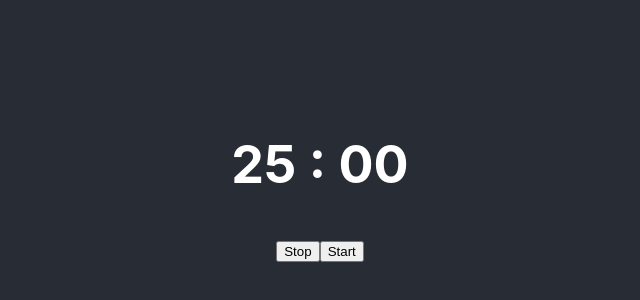
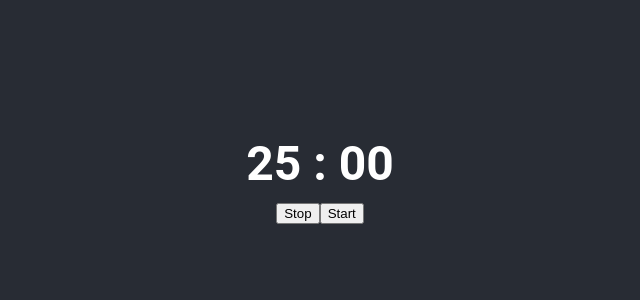
Before and after one commit to Julrum/ITE3068, a React (Create React App) app in the folder timer/: page / in a window 1280 px wide. Shown: the part 220-520 px from the top of the page, without its empty margins (320-960 px from the left). Built offline with nearby package versions, Linux system fonts and the light colour scheme.

Commit message:
Apply material Typography

```diff
--- a/timer/package.json
+++ b/timer/package.json
@@ -3,6 +3,9 @@
   "version": "0.1.0",
   "private": true,
   "dependencies": {
+    "@emotion/react": "^11.4.1",
+    "@emotion/styled": "^11.3.0",
+    "@mui/material": "^5.0.1",
     "@testing-library/jest-dom": "^5.11.4",
     "@testing-library/react": "^11.1.0",
     "@testing-library/user-event": "^12.1.10",
--- a/timer/src/Timer.js
+++ b/timer/src/Timer.js
@@ -1,9 +1,12 @@
+import Typography from "@mui/material/Typography";
+
 let Timer = ({ remained }) => (
   <div>
-    <h1>
+    <Typography variant="h3" sx={{ fontWeight: 700 }}>
+      {remained / 60 < 10 ? "0" : ""}
       {Math.floor(remained / 60)} : {remained % 60 < 10 ? "0" : ""}
       {remained % 60}
-    </h1>
+    </Typography>
   </div>
 );
 
```
Also changed, not shown: 2 other files (tests, documents, lock files or other folders).
